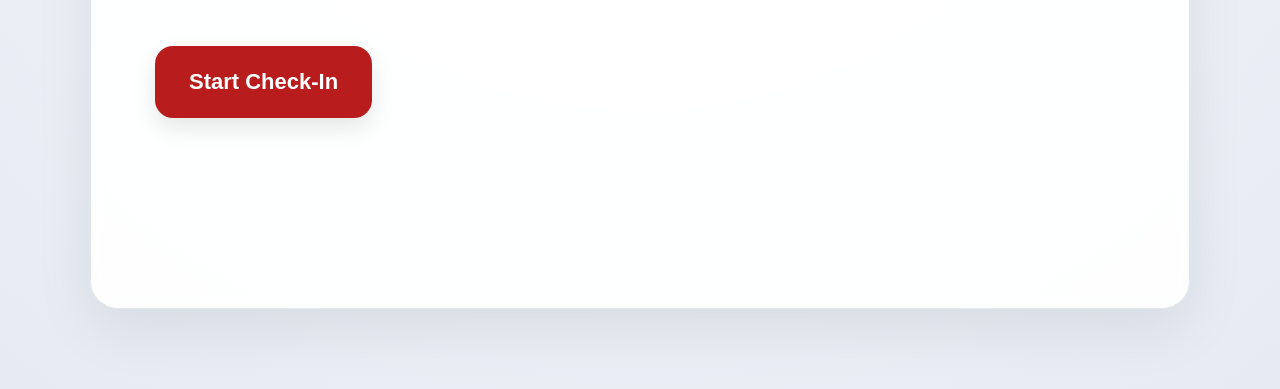
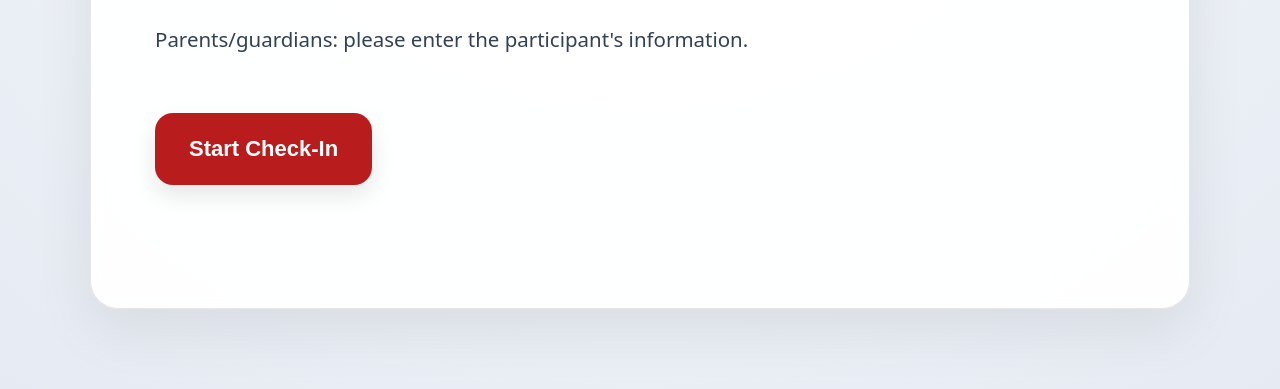
Before and after one commit to dzweben/tubric-kiosk-checkin, an Electron app: page electron_app/index.html in a window 1280 px wide. Shown: the part 411-800 px from the top of the page. Drawn offline with Linux system fonts and the light colour scheme.

Commit message:
Center welcome and consent screens

```diff
--- a/electron_app/index.html
+++ b/electron_app/index.html
@@ -8,7 +8,7 @@
   </head>
   <body>
     <main class="kiosk">
-      <section class="card" id="screen-welcome">
+      <section class="card screen-center" id="screen-welcome">
         <header class="brand">
           <div class="mark" aria-hidden="true"></div>
           <div>
@@ -25,7 +25,7 @@
         </div>
       </section>
 
-      <section class="card hidden" id="screen-consent">
+      <section class="card screen-center hidden" id="screen-consent">
         <header class="brand">
           <div class="mark" aria-hidden="true"></div>
           <div>
--- a/electron_app/styles.css
+++ b/electron_app/styles.css
@@ -51,6 +51,10 @@
   display: flex;
   flex-direction: column;
   gap: 12px;
+}
+
+.card.screen-center {
+  justify-content: center;
 }
 
 .card.center {
```
